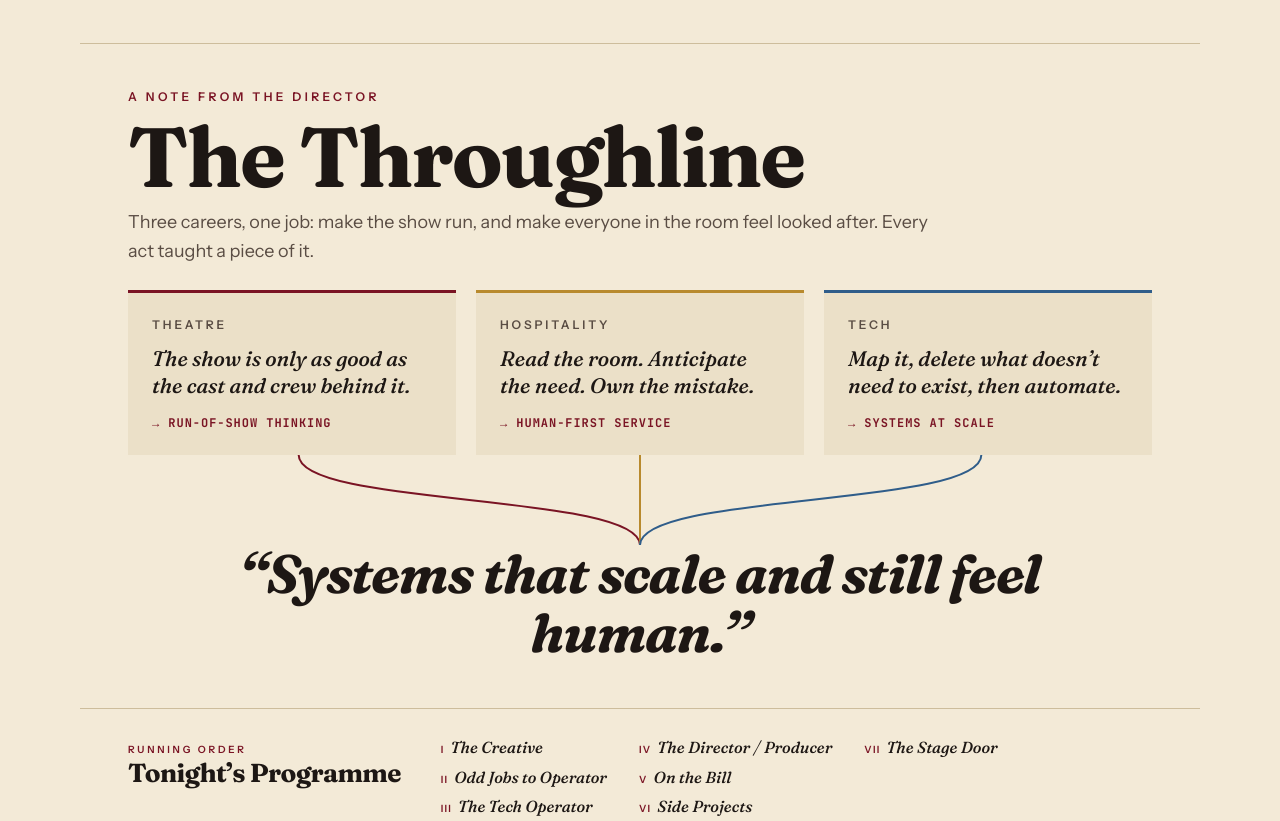
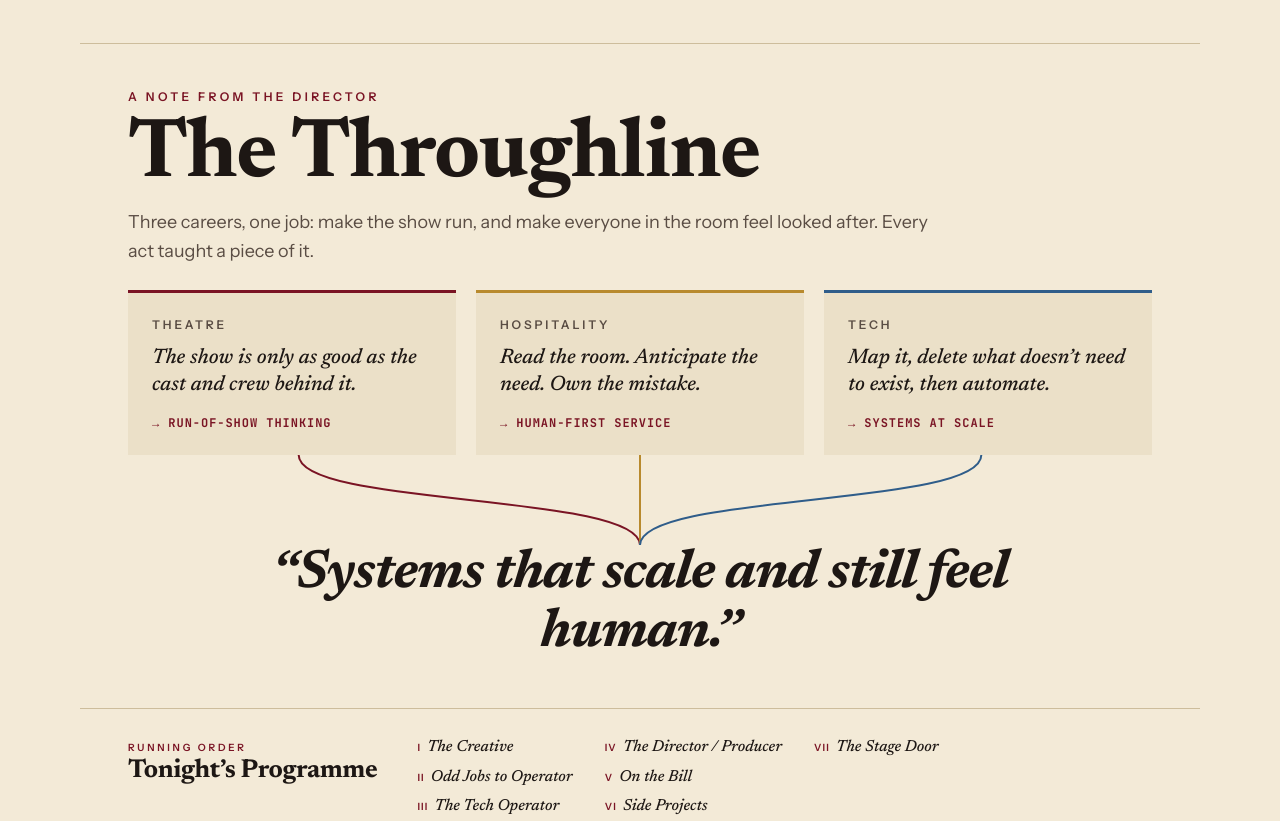
Before and after one commit to nickwmay/nickmay.ca, an Astro site: page / in a window 1280 px wide. Shown: the part 1075-1896 px from the top of the page. Built offline with nearby package versions, Linux system fonts and the light colour scheme; Astro itself is replaced by a stand-in of ours.

Commit message:
Swap Fraunces for Newsreader across the site and share image
Co-Authored-By: Claude Opus 5.5 <noreply@anthropic.com>

```diff
--- a/src/layouts/Base.astro
+++ b/src/layouts/Base.astro
@@ -54,7 +54,7 @@ const person = {
     <link rel="preconnect" href="https://fonts.gstatic.com" crossorigin />
     <link
       rel="stylesheet"
-      href="https://fonts.googleapis.com/css2?family=Fraunces:ital,opsz,wght@0,9..144,300..900;1,9..144,300..900&family=Instrument+Sans:wght@400..700&family=JetBrains+Mono:wght@400;700&family=Yellowtail&display=swap"
+      href="https://fonts.googleapis.com/css2?family=Newsreader:ital,opsz,wght@0,6..72,300..800;1,6..72,300..800&family=Instrument+Sans:wght@400..700&family=JetBrains+Mono:wght@400;700&family=Yellowtail&display=swap"
     />
     <script is:inline>
       // Restore the last mode before paint so there's no flash.
--- a/src/styles/global.css
+++ b/src/styles/global.css
@@ -12,7 +12,7 @@
   --rule: #cdbd9c;
   --accent: var(--velvet);
 
-  --display: 'Fraunces', Georgia, serif;
+  --display: 'Newsreader', Georgia, serif;
   --body: 'Instrument Sans', system-ui, sans-serif;
   --mono: 'JetBrains Mono', ui-monospace, monospace;
 
@@ -188,8 +188,8 @@ html[data-mode='backstage'] .mode-bs { background: var(--ink); color: var(--pape
 .cover-name {
   display: block;
   font: 800 clamp(64px, 14vw, 180px)/0.88 var(--display);
-  letter-spacing: -.035em;
-  font-variation-settings: 'opsz' 144;
+  letter-spacing: -.02em;
+  font-variation-settings: 'opsz' 72;
 }
 .cover-in {
   display: block;
@@ -253,7 +253,7 @@ html[data-mode='backstage'] .cover-kicker { color: var(--brass); letter-spacing:
 .section-title {
   margin: 0 0 12px;
   font: 700 clamp(40px, 7vw, 84px)/0.95 var(--display);
-  letter-spacing: -.025em;
+  letter-spacing: -.015em;
 }
 .eyebrow {
   display: block;
@@ -412,7 +412,7 @@ html[data-mode='backstage'] .scene-note::before { content: '// '; color: var(--b
   border-right: 2px dashed rgba(62, 10, 18, .35);
 }
 .ticket-no { font: 700 10px/1 var(--mono); letter-spacing: .16em; padding-right: 48px; }
-.ticket-text { font: italic 600 21px/1.2 'Fraunces', Georgia, serif; padding-right: 48px; }
+.ticket-text { font: italic 600 21px/1.2 'Newsreader', Georgia, serif; padding-right: 48px; }
 
 html[data-mode='backstage'] .intermission { background: #070807; }
 html[data-mode='backstage'] .ticket { background: #1d1f1d; color: var(--ink); border-left: 4px solid var(--brass); }
@@ -893,7 +893,7 @@ html[data-mode='backstage'] .chair-text { fill: var(--accent); }
   transform: rotateY(180deg);
   padding: 14px; text-align: center;
   background: var(--ink); color: var(--paper);
-  font: italic 600 16px/1.25 'Fraunces', Georgia, serif;
+  font: italic 600 16px/1.25 'Newsreader', Georgia, serif;
 }
 .badge.flipped .badge-front { transform: rotateY(-180deg); }
 .badge.flipped .badge-back { transform: rotateY(0); }
@@ -903,11 +903,11 @@ html[data-mode='backstage'] .chair-text { fill: var(--accent); }
 .badge-oddjobs .badge-front { background: #fff; border: 2px solid #d62f2f; justify-content: flex-start; gap: 0; }
 .hello { width: 100%; padding: 8px 0 6px; background: #d62f2f; color: #fff; font: 900 18px/1 'Instrument Sans', sans-serif; letter-spacing: .06em; text-align: center; }
 .hello small { display: block; font-size: 10px; font-weight: 600; letter-spacing: .08em; margin-top: 2px; }
-.hello-name { flex: 1; display: grid; place-items: center; font: italic 700 24px/1 'Fraunces', serif; color: #1d1714; transform: rotate(-4deg); }
+.hello-name { flex: 1; display: grid; place-items: center; font: italic 700 24px/1 'Newsreader', serif; color: #1d1714; transform: rotate(-4deg); }
 
 /* Paper route: newsprint */
 .badge-paper .badge-front { background: #f4efe3; color: #1d1714; border: 1px solid #c9bfa8; }
-.masthead { font: 900 italic 17px/1 'Fraunces', serif; border-bottom: 2px solid #1d1714; padding-bottom: 3px; }
+.masthead { font: 800 italic 17px/1 'Newsreader', serif; border-bottom: 2px solid #1d1714; padding-bottom: 3px; }
 .paper-cols { width: 70%; height: 22px; background: repeating-linear-gradient(90deg, #b9ae97 0 28%, transparent 28% 36%); opacity: .6;
   -webkit-mask: repeating-linear-gradient(0deg, #000 0 2px, transparent 2px 5px); mask: repeating-linear-gradient(0deg, #000 0 2px, transparent 2px 5px); }
 
@@ -920,12 +920,12 @@ html[data-mode='backstage'] .chair-text { fill: var(--accent); }
 .badge-serving .badge-front { background: #fffef7; color: #1d1714; border-top: 10px solid #3a7d44; justify-content: flex-start; padding-top: 10px; }
 .pad-head { font: 700 11px/1 'JetBrains Mono', monospace; color: #3a7d44; }
 .pad-lines { width: 78%; height: 30px; background: repeating-linear-gradient(0deg, transparent 0 9px, #d7d0bd 9px 10px); }
-.pad-lines + .badge-label { font: italic 600 15px/1 'Fraunces', serif; }
+.pad-lines + .badge-label { font: italic 600 15px/1 'Newsreader', serif; }
 
 /* Restaurants: chalkboard */
 .badge-restaurants .badge-front { background: #2b3a33; color: #f1efe6; border: 5px solid #8a5a30; }
-.chalk-head { font: italic 700 14px/1 'Fraunces', serif; opacity: .75; text-decoration: underline wavy rgba(241,239,230,.5); text-underline-offset: 4px; }
-.badge-restaurants .badge-label { font: 600 16px/1.15 'Fraunces', serif; text-align: center; padding: 0 10px; }
+.chalk-head { font: italic 700 14px/1 'Newsreader', serif; opacity: .75; text-decoration: underline wavy rgba(241,239,230,.5); text-underline-offset: 4px; }
+.badge-restaurants .badge-label { font: 600 16px/1.15 'Newsreader', serif; text-align: center; padding: 0 10px; }
 
 /* Hotels: room key card */
 .badge-hotels .badge-front { background: linear-gradient(135deg, #e9e6df, #b9b3a6); color: #1d1714; align-items: flex-start; padding: 12px 14px; justify-content: flex-start; }
@@ -983,7 +983,7 @@ html[data-mode='backstage'] .badge-back { filter: none; background: #1d1f1d; col
 
 .badge-writer .badge-front { background: #fbfaf5; color: #1d1714; border-left: 4px solid #c94a4a; align-items: flex-start; padding: 12px 14px; justify-content: space-between; }
 .typed { font: 400 11px/1.4 'JetBrains Mono', monospace; text-align: left; }
-.badge-writer .badge-label { font: italic 700 15px/1 'Fraunces', serif; }
+.badge-writer .badge-label { font: italic 700 15px/1 'Newsreader', serif; }
 
 .badge-pm .badge-front { background: #e9e1cf; color: #1d1714; border-top: 12px solid #8a5a30; padding: 8px 14px; align-items: flex-start; justify-content: flex-start; gap: 4px; }
 .checklist { display: flex; flex-direction: column; gap: 2px; font: 600 11px/1.3 'JetBrains Mono', monospace; text-align: left; }
@@ -1053,7 +1053,7 @@ html[data-mode='backstage'] .board-logo { box-shadow: none; border: 1px dashed v
 .suitcase text { font: 700 12px 'JetBrains Mono', monospace; fill: #f3ead7; }
 .marquee-box { fill: #7a1424; stroke: #e9c97b; stroke-width: 3; }
 .marquee-kicker { font: 600 11px 'Instrument Sans', sans-serif; letter-spacing: 3px; fill: #e9c97b; }
-.marquee-name { font: italic 800 26px 'Fraunces', serif; fill: #f7ecd6; }
+.marquee-name { font: italic 800 26px 'Newsreader', serif; fill: #f7ecd6; }
 .mbulb { fill: #ffe2a0; animation: chase 1.2s steps(1) infinite; animation-delay: calc(var(--i) * .4s); }
 .mini-spot { position: absolute; inset: 0; pointer-events: none; background: radial-gradient(ellipse 40% 60% at 50% 70%, rgba(255,240,200,.18), transparent 70%); mix-blend-mode: screen; }
 .mini-curtain {
@@ -1366,7 +1366,7 @@ html[data-mode='backstage'] .s2t-cta { background: var(--accent); color: #000; }
 .s2-back { display: inline-block; margin-bottom: 28px; font-size: 14px; letter-spacing: .04em; color: var(--ink-soft); text-decoration: none; }
 .s2-back:hover { color: var(--accent); }
 .s2-masthead { display: grid; grid-template-columns: auto 1fr; align-items: end; gap: 12px 40px; padding-bottom: 22px; border-bottom: 3px double var(--ink); }
-.s2-h1 { margin: 0; font: 700 clamp(44px, 6vw, 72px)/.95 var(--display); letter-spacing: -.025em; }
+.s2-h1 { margin: 0; font: 700 clamp(44px, 6vw, 72px)/.95 var(--display); letter-spacing: -.015em; }
 .s2-intro { margin: 0 0 6px; max-width: 34ch; justify-self: end; text-align: right; font: italic 400 19px/1.45 var(--display); color: var(--ink-soft); }
 .s2-programme { display: grid; grid-template-columns: 1fr 1fr; border-bottom: 1px solid var(--rule); }
 .s2-programme a { display: flex; align-items: baseline; gap: 12px; padding: 16px 0; font: 600 14px/1.2 var(--body); letter-spacing: .14em; text-transform: uppercase; color: var(--ink); text-decoration: none; transition: color .2s; }
```
Also changed, not shown: scripts/og-card.html (+4 -4 lines), public/og-image.png.
